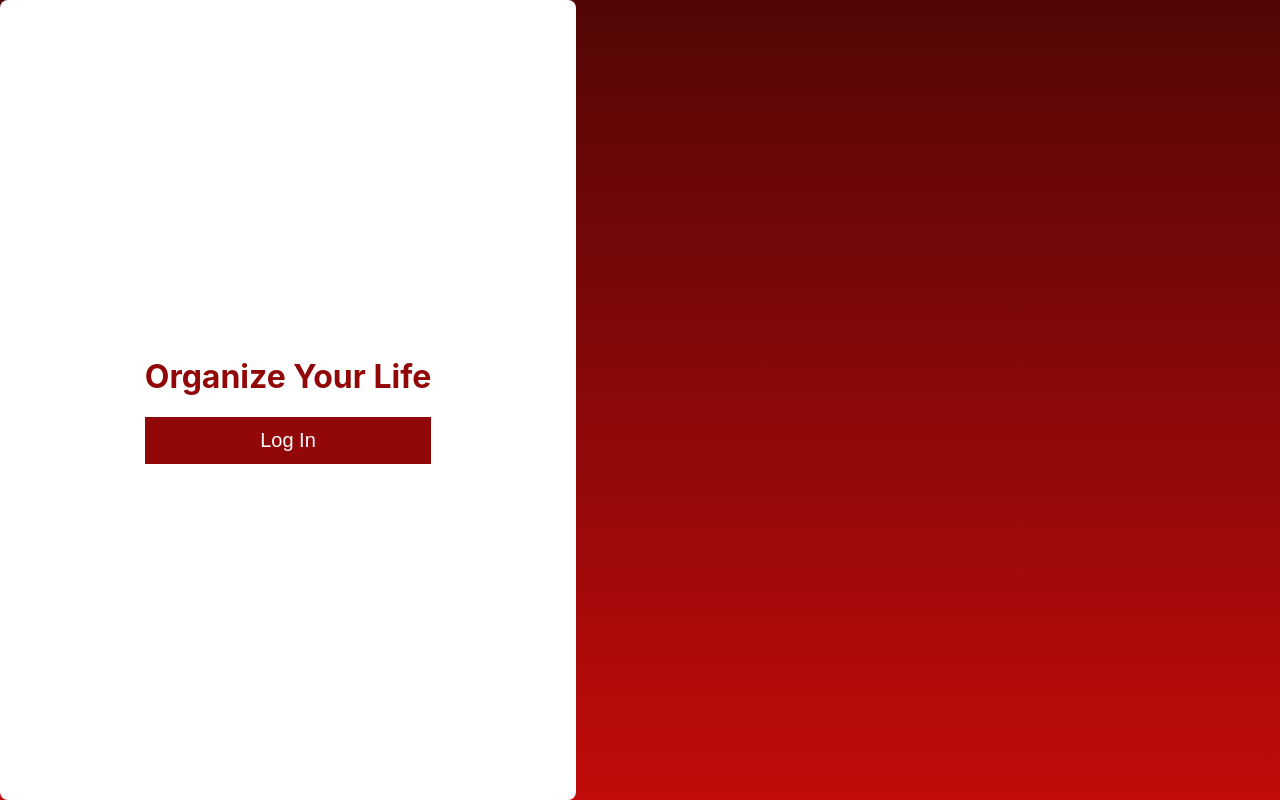
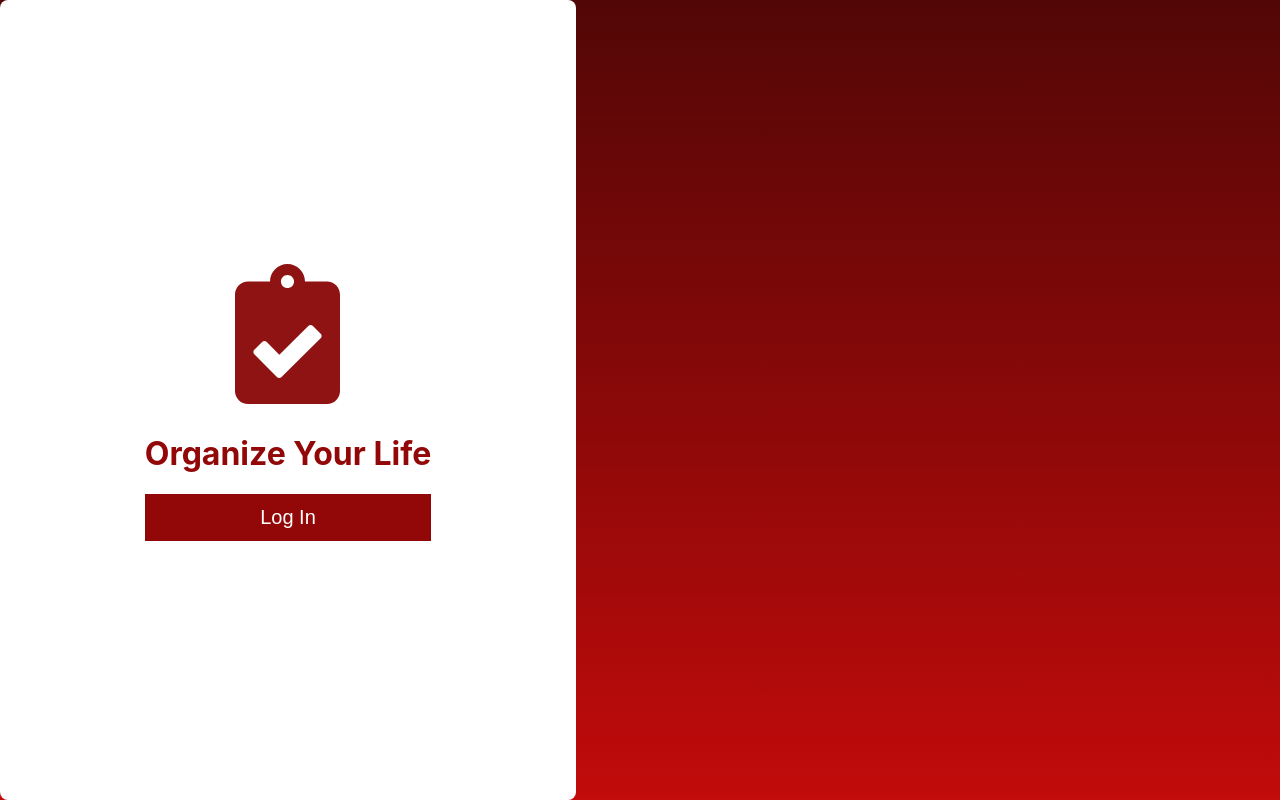
Before and after one commit to fordburgess/trello-clone, a React (Create React App) app: page / in a window 1280 px wide. Built offline with nearby package versions, Linux system fonts and the light colour scheme.

Commit message:
user sync config

```diff
--- a/src/App.css
+++ b/src/App.css
@@ -40,6 +40,9 @@
   color: black;
   margin-left: 20px;
   padding-right: 20px;
+}
+.header-div-right a:hover {
+  cursor: pointer;
 }
 .sub-header {
   position: relative;
--- a/src/App.js
+++ b/src/App.js
@@ -19,7 +19,24 @@ function App() {
   const deleteColumn = columnId => {
     setColumns(columns.filter(column => column.columnId !== columnId))
   }
-  //column fetch
+
+  // user sync
+
+  function userSyncRule(user, context, callback) {
+    const userId = user.user_id
+    const name = user.first_name
+
+    const query = `mutation($userId: String!, $name: String) {
+      insert_users(objects: [{
+        id: $userId, name: $name, last_seen: "now()"
+      }], on_conflict: {constraint: users_pkey, update_columns: [last_seen, name]}
+      ) {
+        affected_rows
+      }
+    }`;
+  }
+
+  // column fetch
   const endpoint = 'https://trello-clone1.hasura.app/v1/graphql'
   const headers = {
     'x-hasura-admin-secret': '6sgmC96b5CkHOai3cwJbfzMLeTqJebUemTdLayvc6rwpTRc6vlDWnuyP4qvfLk24',
--- a/src/Login.css
+++ b/src/Login.css
@@ -13,6 +13,11 @@
   align-items: center;
   justify-content: center;
 }
+.clipboard {
+  height: 150px;
+  width: 105px;
+  color: rgb(143, 19, 19);
+}
 .content {
   text-align: center;
 }
@@ -26,4 +31,11 @@
   color: white;
   border: none;
   font-size: 20px;
+  transition: 0.4s ease;
 }
+.login-button:hover {
+  cursor: pointer;
+  background-color: rgb(255, 255, 255);
+  color: rgb(146, 7, 7);
+  border: solid 2px rgb(146, 7, 7);
+}
--- a/src/components/Auth0.js
+++ b/src/components/Auth0.js
@@ -12,9 +12,9 @@ const LogoutButton = () => {
   const { logout } = useAuth0();
 
   return (
-    <button onClick={() => logout({ returnTo: window.location.origin })}>
+    <a onClick={() => logout({ returnTo: window.location.origin })}>
       Log Out
-    </button>
+    </a>
   );
 };
 
--- a/src/components/Header.js
+++ b/src/components/Header.js
@@ -1,4 +1,5 @@
 import React from 'react';
+import { LogoutButton } from './Auth0';
 
 const Header = () => {
   return <div className='header'>
@@ -8,7 +9,7 @@ const Header = () => {
     <div className='header-div-right'>
       <a href="#" className='header-link'>Settings</a>
       <a href="#" className='header-link'>Placeholder</a>
-      <a href="#" className='header-link'>Log Out</a>
+      <LogoutButton />
     </div>
   </div>;
 };
--- a/src/login.js
+++ b/src/login.js
@@ -1,12 +1,14 @@
 import React from 'react'
 import { LoginButton } from './components/Auth0'
 // import { LogoutButton } from './components/Auth0'
+import { FaClipboardCheck } from 'react-icons/fa'
 import './Login.css'
 
 const Login = () => {
   return <div class="poop">
     <div class='info'>
       <div class='content'>
+        <FaClipboardCheck class='clipboard' />
         <h1>Organize Your Life</h1>
         <LoginButton />
       </div>
```
